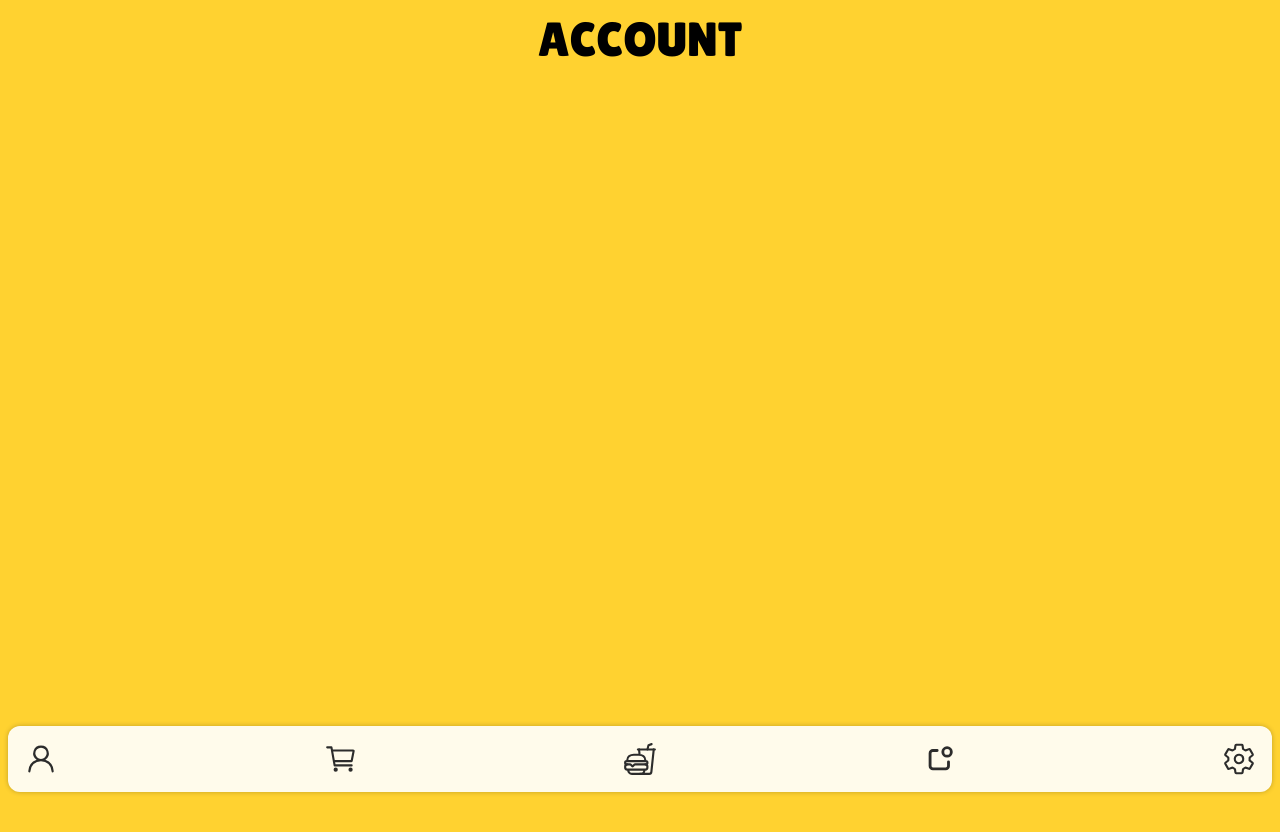
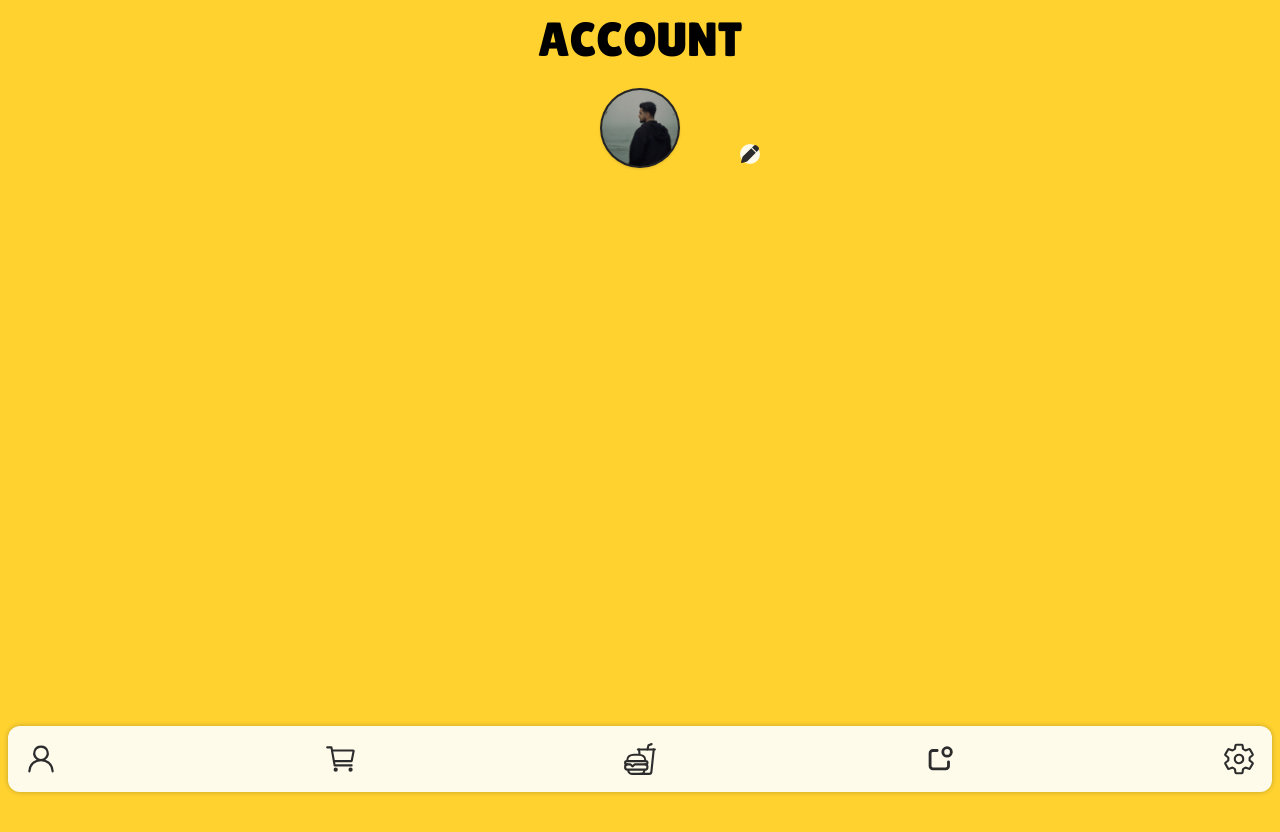
Before and after one commit to mahdibaderloo/fastfood, a React (Vite) app: page /account in a window 1280 px wide. Shown: the top 832 px of the page. Built offline with nearby package versions, Linux system fonts and the light colour scheme.

Commit message:
add change pic box for Account setting

```diff
--- a/src/pages/Account.tsx
+++ b/src/pages/Account.tsx
@@ -1,10 +1,28 @@
 import Header from "../components/Header";
+import { FaPen } from "react-icons/fa6";
+
+import image1 from "../data/images/1.jpg";
 
 function Account() {
   return (
     <>
       <Header pContent="ACCOUNT" />
-      <main className="p-4 pt-22 h-screen overflow-y-scroll"></main>
+      <main className="p-4 pt-22 h-screen overflow-y-scroll">
+        <div className="w-full relative">
+          <div className="w-20 h-20 rounded-full bg-neutral-800 dark:bg-amber-300 shadow mx-auto overflow-hidden p-0.5">
+            <img
+              src={image1}
+              alt=""
+              className="rounded-full shadow object-cover"
+            />
+          </div>
+          <div className="bg-amber-50 dark:bg-amber-300 backdrop-blur-md w-5 h-5 rounded-full flex items-center justify-center absolute left-[58%] bottom-1">
+            <FaPen size={18} color="#2c2c2c" />
+          </div>
+        </div>
+
+        <form></form>
+      </main>
       <div className="w-full h-16"></div>
     </>
   );
```
